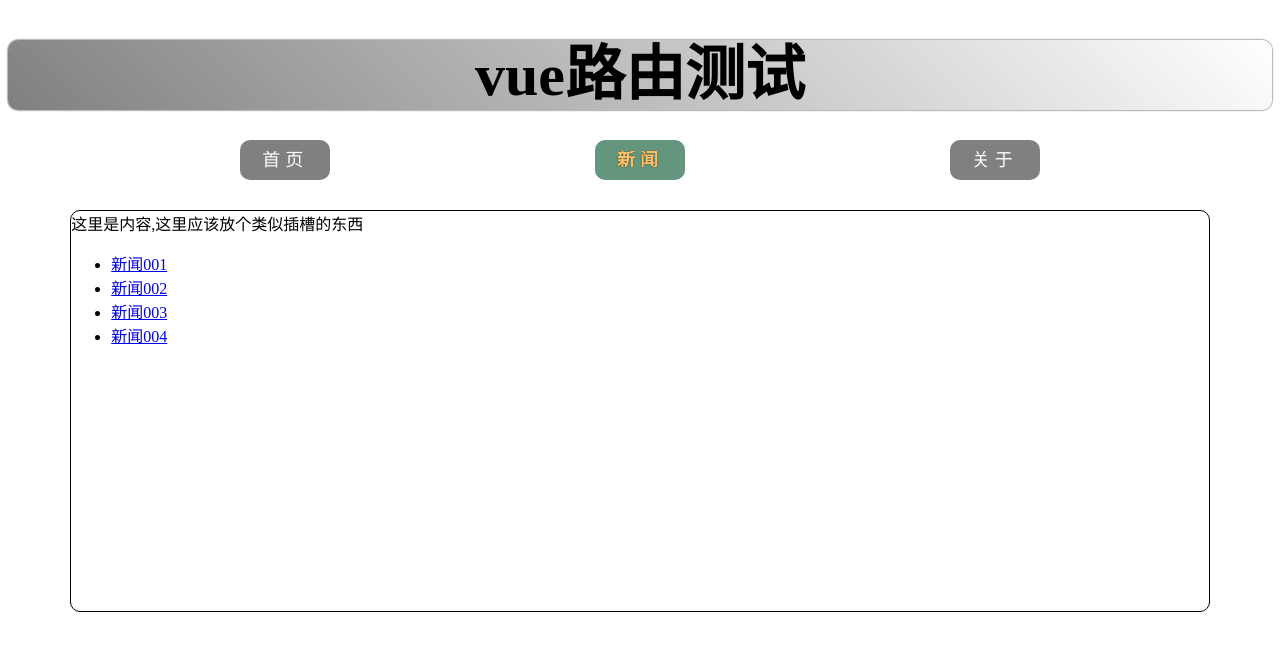
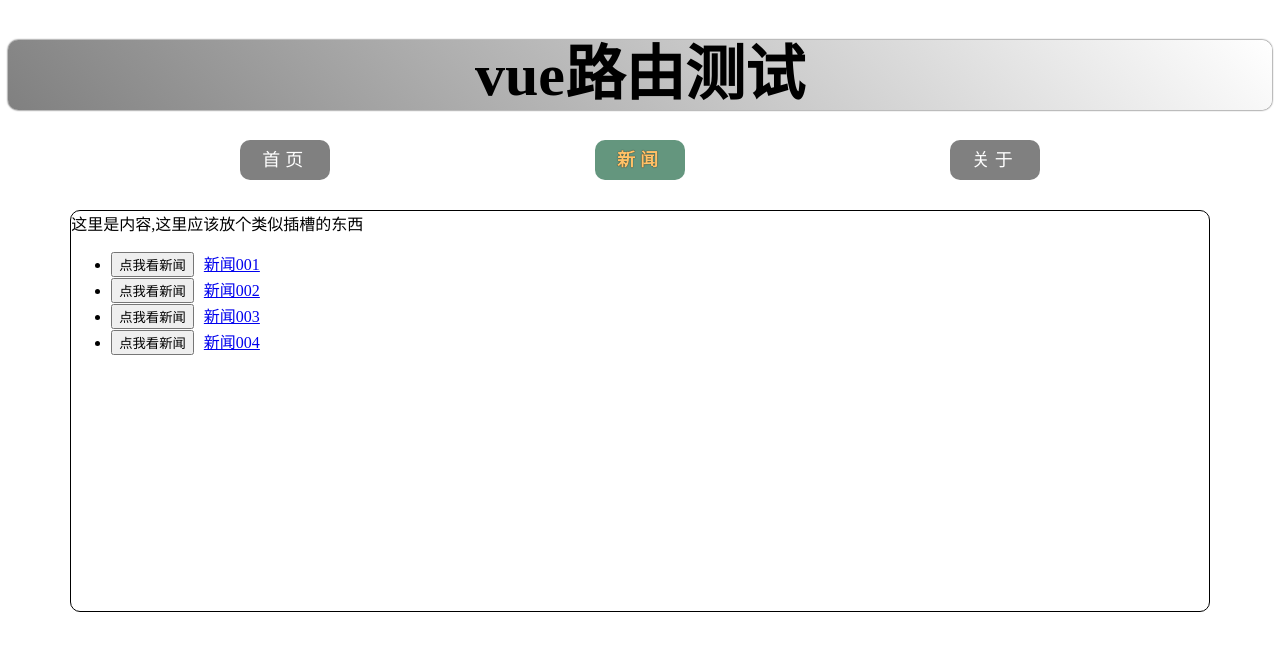
Before and after one commit to SeanMuInCa/vue3_practice2, a Vue app: page /news in a window 1280 px wide. Shown: the top 650 px of the page. Built offline with nearby package versions, Linux system fonts and the light colour scheme.

Commit message:
编程式导航

```diff
--- a/src/App.vue
+++ b/src/App.vue
@@ -4,7 +4,7 @@
     <h1>vue路由测试</h1>
   </div>
   <div class="nav">
-    <!-- 切换路由默认是卸载组件 ,to也可以写成一个对象形式-->
+    <!-- 切换路由默认是卸载组件 ,to也可以写成一个对象形式  可选参数为replace或者默认Push为导航模式-->
     <RouterLink to="/home" active-class="active">首页</RouterLink>
     <RouterLink :to="{name: 'newsPage'}" active-class="active">新闻</RouterLink>
     <RouterLink :to="{path: '/about'}" active-class="active">关于</RouterLink>
--- a/src/router/index.ts
+++ b/src/router/index.ts
@@ -21,15 +21,11 @@ const router = createRouter({
             children: [
                 {
                     name: 'detailPage',
-                    path: 'detail/:id/:title/:content?',//这里是配合params写法的改动,加问号同样是表示可以有也可以没有
+                    path: 'detail',///:id/:title/:content?',//这里是配合params写法的改动,加问号同样是表示可以有也可以没有
                     component: DetailVue,
                     // props:true//路由传参配置的第一种写法，只针对params参数
-                    props(to) {//函数式写法
-                        return{
-                            id:to.params.id,
-                            title:to.params.title,
-                            content:to.params.content
-                        }
+                    props(route) {//函数式写法,这个办法也适用于query
+                        return route.query
                     },
                 }
             ]
--- a/src/views/Home.vue
+++ b/src/views/Home.vue
@@ -7,9 +7,18 @@
 <script lang="ts" setup name="Home">
 
     import{onMounted,onUnmounted}from 'vue'
+    import{useRouter}from 'vue-router';
+
+    const router = useRouter();
+    console.log(router);
+
     onMounted(() => {
         console.log('onMounted Home');
+        setTimeout(() => {
+            console.log('go router');
 
+            router.push('/news');//最佳实践
+        },5000)
     })
     onUnmounted(() => {
         console.log('onUnmounted Home')
--- a/src/views/News.vue
+++ b/src/views/News.vue
@@ -4,7 +4,11 @@
             <!-- query写法 -->
             <!-- <li v-for="news in newsList" :key="news.id"><router-link :to="{name:'detailPage',query:{id:news.id,title:news.title,content:news.content}}">{{ news.title }}</router-link></li> -->
             <!-- params写法 这么写路由要有改动,不支持数组 -->
-            <li v-for="news in newsList" :key="news.id"><router-link :to="{name:'detailPage',params:{id:news.id,title:news.title,content:news.content}}">{{ news.title }}</router-link></li>
+            <li v-for="news in newsList" :key="news.id">
+                <button style="margin-right: 10px;" @click="readNews(news)">点我看新闻</button>
+                <!-- <router-link :to="{name:'detailPage',params:{id:news.id,title:news.title,content:news.content}}">{{ news.title }}</router-link> -->
+                <router-link :to="{name:'detailPage',query:{id:news.id,title:news.title,content:news.content}}">{{ news.title }}</router-link>
+            </li>
         </ul>
         <div class="details">
             <router-view></router-view>
@@ -14,13 +18,27 @@
 
 <script lang="ts" setup name="News">
 import {reactive} from 'vue';
-
+import {useRouter} from 'vue-router';
     const newsList = reactive([
         {id:'weqrsd01', title: '新闻001',content:'a'},
         {id:'weqrsd02', title: '新闻002',content:'b'},
         {id:'weqrsd03', title: '新闻003',content:'c'},
         {id:'weqrsd04', title: '新闻004',content:'d'},
-    ])
+    ]);
+
+    const router = useRouter();
+    const readNews = (news) => {
+        console.log(router);
+
+        router.push({
+            name:'detailPage',
+            query:{
+                id:news.id,
+                title:news.title,
+                content:news.content}
+        });
+
+    }
 </script>
 
 <style scoped>
```
